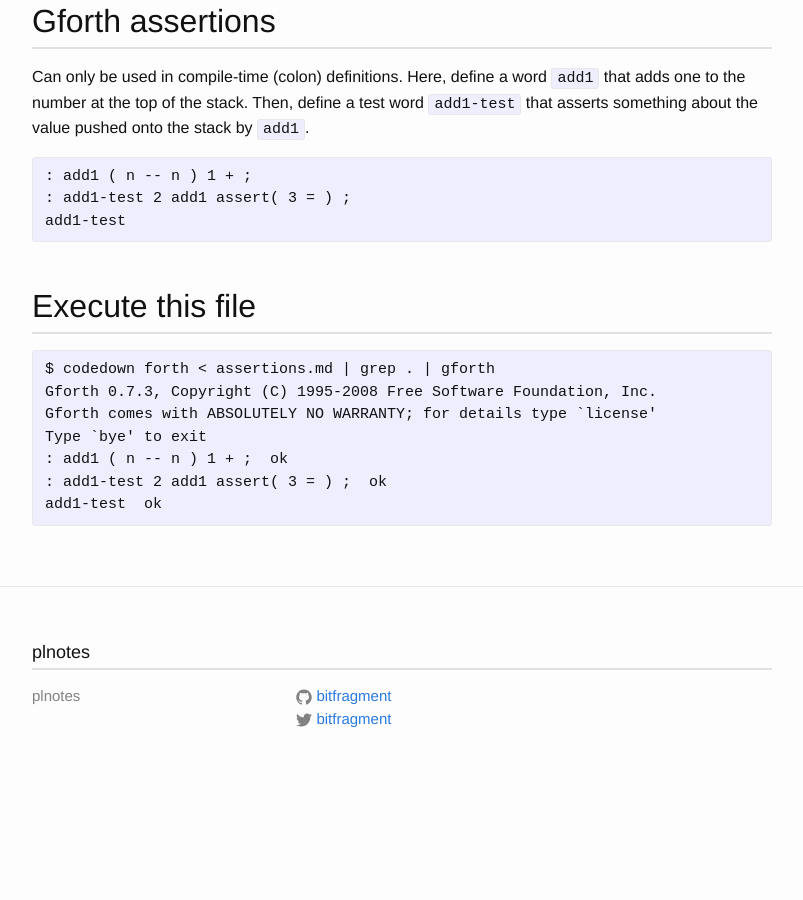
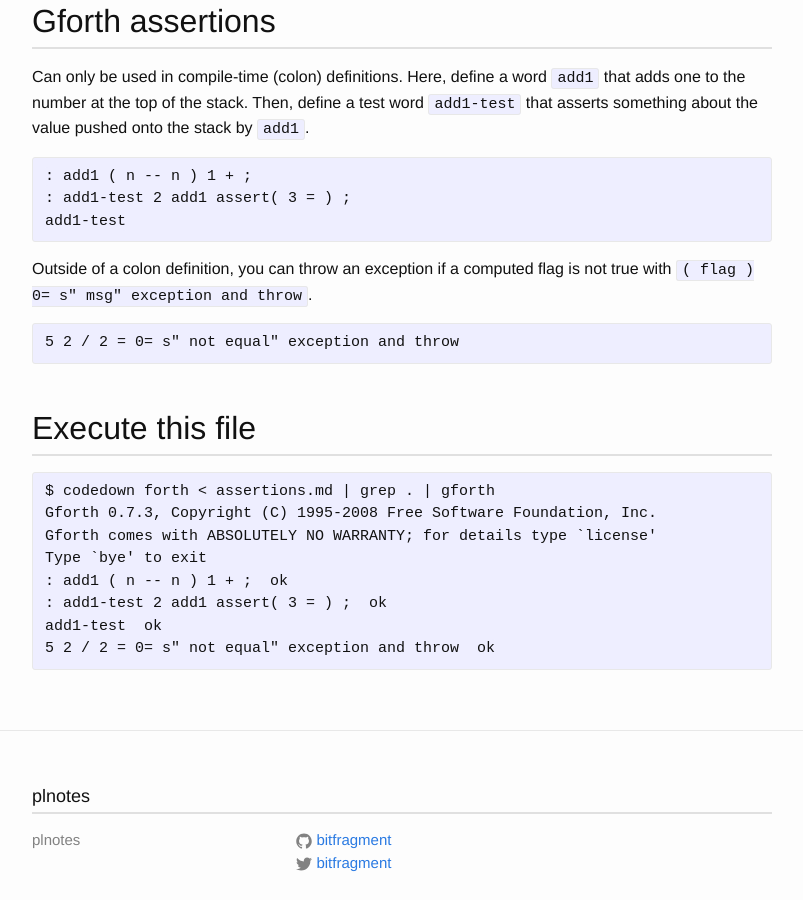
Before and after one commit to bitfragment/plnotes, a Jekyll site: the page built from _forth/assertions.md, in a window 1280 px wide and 900 px high, scrolled down 537 px. Shown: the whole window, without its empty margins (238-1041 px from the left). Built offline with Jekyll 4.4.1, drawn with Linux system fonts in a browser that asks for light colours; before the commit the page ends 1327 px from its top, so only the background shows below that.

````diff
--- a/_forth/assertions.md
+++ b/_forth/assertions.md
@@ -29,6 +29,13 @@ pushed onto the stack by `add1`.
 add1-test
 ```
 
+Outside of a colon definition, you can throw an exception if a computed
+flag is not true with `( flag ) 0= s" msg" exception  and throw`.
+
+```forth
+5 2 / 2 = 0= s" not equal" exception and throw
+```
+
 ## Execute this file
 
 ```txt
@@ -39,4 +46,5 @@ Type `bye' to exit
 : add1 ( n -- n ) 1 + ;  ok
 : add1-test 2 add1 assert( 3 = ) ;  ok
 add1-test  ok
+5 2 / 2 = 0= s" not equal" exception and throw  ok
 ```
````
Also changed, not shown: _forth/errors-exceptions.md (added, +56 -0 lines), _forth/exceptions.md (deleted, +0 -27 lines).
